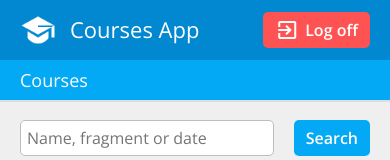
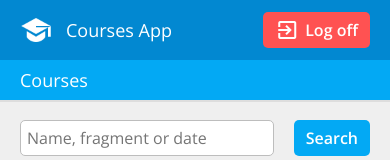
Before and after one commit to Drogbi/Angular-mentoring-program, an Angular app: page / in a window 390 px wide. Shown: the top 160 px of the page. Built offline with nearby package versions, Linux system fonts and the light colour scheme.

Commit message:
fix logo

```diff
--- a/src/app/components/logo/logo.component.css
+++ b/src/app/components/logo/logo.component.css
@@ -16,7 +16,7 @@
 }
 
 @media (max-width: 420px) {
-    .logo {
+    .logo__name {
         font-size: 22px;
     }
     .logo__image {
@@ -24,3 +24,13 @@
         height: 36px;
     }
 }
+
+@media (max-width: 420px) {
+    .logo__name {
+        font-size: 18px;
+    }
+    .logo__image {
+        width: 32px;
+        height: 32px;
+    }
+}
```
